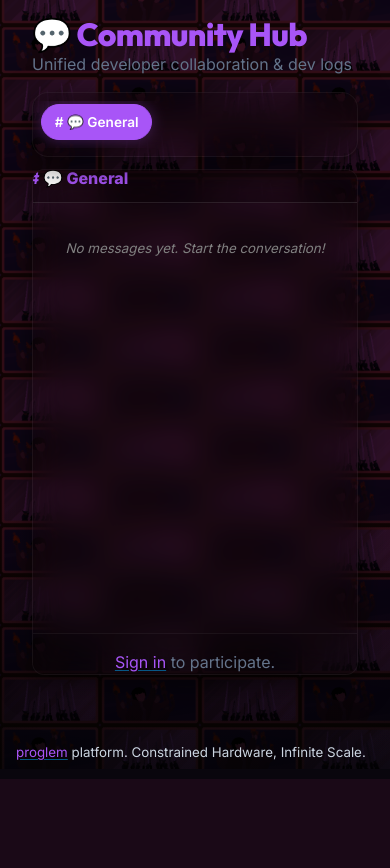
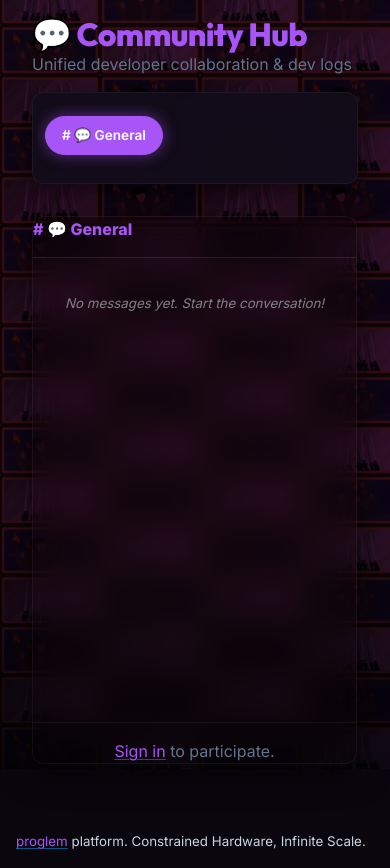
Before and after one commit to berkantxaydin/berkant.app, a Flask app: page /chat in a window 390 px wide. Shown: the part 75-943 px from the top of the page. Before the commit the page ends 854 px from the top, so only its background shows below. Run offline with Flask 3, Linux system fonts and the light colour scheme; data comes from the database, SQL or seed files in the repository; data that the repository does not hold is empty; some libraries are stand-ins or nearby versions.

Commit message:
UI: Finalized mobile chat channels as scrollable chips to prevent clipping

```diff
--- a/templates/chat.html
+++ b/templates/chat.html
@@ -239,35 +239,37 @@
     background: rgba(0,0,0,0.2);
   }
 
-  /* Mobile Adjustments */
+  /* Mobile Adjustments (Optimized for Portrait) */
   @media (max-width: 992px) {
     .chat-container {
-      grid-template-columns: 1fr;
-      gap: 0.75rem;
+      display: flex;
+      flex-direction: column;
+      gap: 1rem;
     }
 
     .chat-sidebar {
+      width: 100%;
       position: static;
-      z-index: 10;
     }
 
     .channel-panel {
-      padding: 0.5rem;
-      margin-bottom: 0;
-      overflow: visible; /* Ensure scroll isn't clipped */
+      padding: 0.75rem;
+      border-radius: 12px;
+      background: rgba(18, 12, 26, 0.95);
     }
 
     .channel-header {
-      display: none;
+      display: none; /* Hide header to save space */
     }
 
     .channel-list {
-      flex-direction: row;
-      overflow-x: auto;
+      display: flex !important;
+      flex-direction: row !important;
+      overflow-x: auto !important;
+      gap: 0.6rem;
+      padding: 0.2rem 0;
       -webkit-overflow-scrolling: touch;
-      padding: 0.2rem 0;
-      gap: 0.5rem;
-      display: flex !important; /* Force flex in case of conflicts */
+      scrollbar-width: none;
     }
 
     .channel-list::-webkit-scrollbar {
@@ -277,25 +279,30 @@
     .channel-item {
       flex: 0 0 auto;
       list-style: none;
-      margin: 0;
-      padding: 0;
     }
 
     .jam-tab-btn {
-      width: auto;
+      width: auto !important;
       white-space: nowrap;
-      font-size: 0.85rem;
-      padding: 0.4rem 0.8rem;
+      padding: 0.5rem 1rem !important;
+      border-radius: 50px !important;
+      font-size: 0.85rem !important;
+      text-align: center !important;
+      background: rgba(255,255,255,0.05) !important;
+      border: 1px solid rgba(255,255,255,0.1) !important;
       margin: 0;
     }
 
-    .chat-box {
-      height: 60vh;
-      border-radius: 12px;
+    .jam-tab-btn.active {
+      background: var(--pico-primary) !important;
+      color: white !important;
+      border-color: var(--pico-primary) !important;
+      box-shadow: 0 0 15px rgba(168, 85, 247, 0.5) !important;
     }
 
-    .chat-header {
-      padding: 0.75rem;
+    .chat-box {
+      height: 65vh;
+      border-radius: 12px;
     }
   }
 
```
